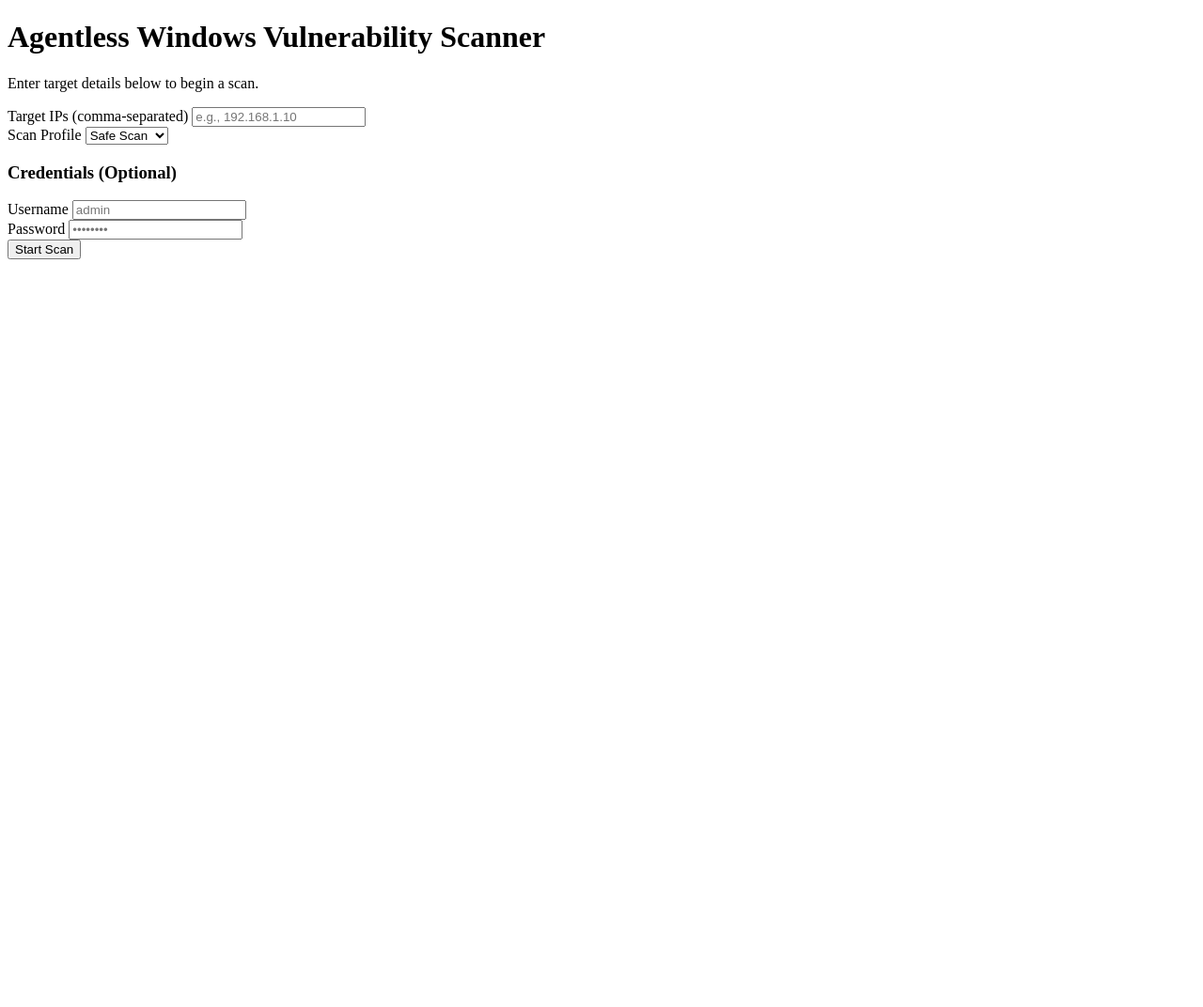
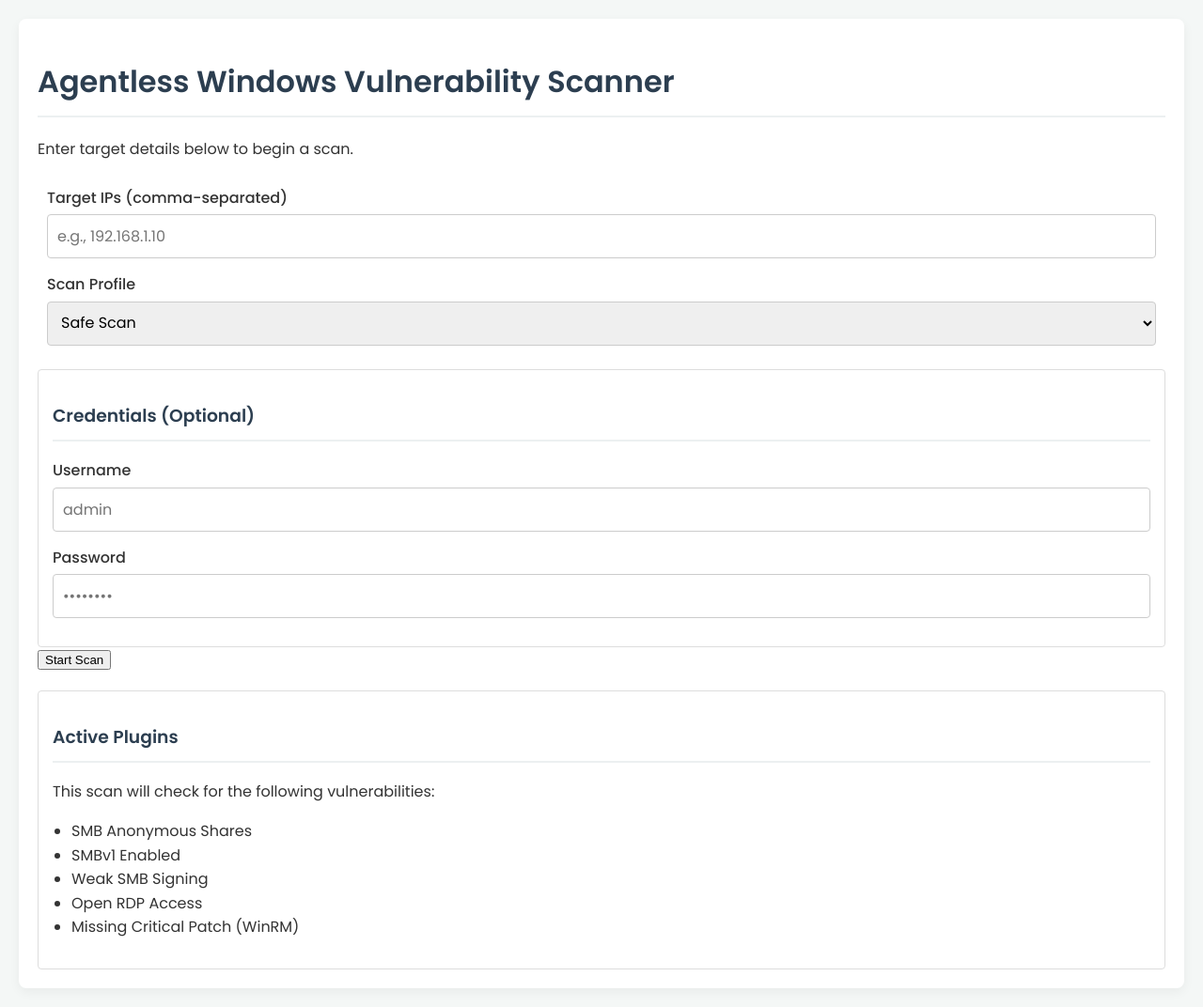
Before and after one commit to Tanmoy16/Windows_scanner, a Flask app: page / in a window 1280 px wide. Shown: the whole page at 94% size. Before the commit the page ends 276 px from the top, so only its background shows below. Run offline with Flask 3, Linux system fonts and the light colour scheme.

Commit message:
Inital commit

```diff
--- a/web_ui/app.py
+++ b/web_ui/app.py
@@ -8,7 +8,9 @@ from flask import Flask, render_template, request
 sys.path.append(os.path.join(os.path.dirname(__file__), '..'))
 from scanner.integration import run_scan
 
-app = Flask(__name__)
+app = Flask(__name__,
+            static_folder='static',
+            template_folder='templates')
 
 @app.route('/')
 def index():
--- a/web_ui/static/style.css
+++ b/web_ui/static/style.css
@@ -1,29 +1,178 @@
-/* Add these new styles to your existing style.css */
-
-.back-button {
-    display: block;
-    width: 200px;
-    margin: 2rem auto 0;
-    text-align: center;
-    padding: 0.7rem;
-    background-color: var(--secondary-color);
-    color: var(--accent-color);
-    border: 1px solid var(--accent-color);
-    border-radius: 5px;
-    text-decoration: none;
-    font-weight: 500;
-    transition: all 0.3s ease;
+/* Simple reset and base styling */
+body {
+    font-family: 'Poppins', -apple-system, BlinkMacSystemFont, "Segoe UI", Roboto, "Helvetica Neue", Arial, sans-serif;
+    background-color: #f4f7f6;
+    color: #333;
+    line-height: 1.6;
+    margin: 0;
+    padding: 20px;
 }
 
-.back-button:hover {
-    background-color: var(--accent-color);
+.container {
+    max-width: 1200px;
+    margin: 0 auto;
+    padding: 20px;
+    background-color: #ffffff;
+    border-radius: 8px;
+    box-shadow: 0 4px 12px rgba(0, 0, 0, 0.05);
+}
+
+h1, h3 {
+    color: #2c3e50;
+    border-bottom: 2px solid #ecf0f1;
+    padding-bottom: 10px;
+}
+
+/* Form styling from your index.html */
+.scan-form {
+    display: grid;
+    grid-gap: 20px;
+}
+.form-section {
+    padding: 10px;
+}
+.form-group {
+    display: flex;
+    flex-direction: column;
+    margin-bottom: 15px;
+}
+.credentials-section {
+    border: 1px solid #ddd;
+    border-radius: 4px;
+    padding: 15px;
+}
+label {
+    font-weight: 500;
+    margin-bottom: 5px;
+}
+input[type="text"], input[type="password"], select {
+    padding: 10px;
+    border: 1px solid #ccc;
+    border-radius: 4px;
+    font-size: 16px;
+    font-family: inherit;
+}
+.radio-group {
+    line-height: 1.8;
+}
+
+/* Button styling */
+.button-primary, .back-button {
+    display: inline-block;
+    padding: 12px 20px;
+    border: none;
+    border-radius: 4px;
+    font-size: 16px;
+    font-weight: bold;
+    text-align: center;
+    text-decoration: none;
+    cursor: pointer;
+    width: 200px;
+    margin: 1rem auto 0;
+}
+.button-primary {
+    background-color: #3498db;
     color: white;
 }
+.button-primary:hover {
+    background-color: #2980b9;
+}
+.back-button {
+    background-color: #ecf0f1;
+    color: #333;
+}
+.back-button:hover {
+    background-color: #bdc3c7;
+}
+
+/* Dashboard styles */
+.dashboard {
+    background-color: #f8f9fa;
+    border: 1px solid #e0e0e0;
+    border-radius: 8px;
+    padding: 20px;
+    margin-bottom: 20px;
+}
+.dashboard h3 {
+    margin-top: 0;
+    border-bottom: 1px solid #ddd;
+    padding-bottom: 10px;
+}
+.summary-boxes {
+    display: flex;
+    gap: 15px;
+    justify-content: flex-start;
+}
+.box {
+    padding: 15px 25px;
+    border-radius: 8px;
+    text-align: center;
+    color: white;
+}
+.box strong {
+    display: block;
+    font-size: 2.5em;
+    font-weight: 600;
+}
+.box span {
+    font-size: 1.1em;
+}
+
+/* Results Card styles from your HTML */
+.result-card {
+    background-color: #fff;
+    border: 1px solid #ddd;
+    border-radius: 5px;
+    margin-bottom: 1rem;
+    box-shadow: 0 2px 4px rgba(0,0,0,0.05);
+}
+.result-header {
+    display: flex;
+    align-items: center;
+    padding: 1rem;
+    cursor: pointer;
+    background-color: #f9f9f9;
+}
+.result-header:hover {
+    background-color: #f1f1f1;
+}
+.result-details {
+    max-height: 0;
+    overflow: hidden;
+    transition: max-height 0.3s ease-out;
+}
+.result-details-content {
+    padding: 1rem;
+    border-top: 1px solid #eee;
+}
+.result-details-content p {
+    margin-top: 0.5rem;
+    margin-bottom: 1rem;
+}
+.host { font-weight: 600; margin-right: 1rem; }
+.vulnerability { font-weight: 500; margin-right: auto; }
+.severity-badge, .status-badge {
+    padding: 0.25rem 0.6rem;
+    border-radius: 10px;
+    font-size: 0.8rem;
+    font-weight: 600;
+    margin-left: 0.5rem;
+    color: white;
+}
+.status-fail { background-color: #e74c3c; }
+.status-pass { background-color: #2ecc71; }
+.status-info { background-color: #3498db; }
+
+.severity-critical { background-color: #c0392b; }
+.severity-high { background-color: #e74c3c; }
+.severity-medium { background-color: #f39c12; }
+.severity-low { background-color: #3498db; }
+.severity-info { background-color: #95a5a6; }
+.severity-unknown { background-color: #7f8c8d; }
 
 .no-results {
     text-align: center;
-    color: var(--text-muted);
     padding: 2rem;
-    background-color: var(--secondary-color);
+    background-color: #f9f9f9;
     border-radius: 5px;
 }
--- a/web_ui/templates/index.html
+++ b/web_ui/templates/index.html
@@ -49,7 +49,19 @@
                 </div>
 
                 <button type="submit" id="scan-button">Start Scan</button>
-            </form>
+
+                <div class="form-section credentials-section" style="margin-top: 20px;">
+                    <h3>Active Plugins</h3>
+                    <p>This scan will check for the following vulnerabilities:</p>
+                    <ul style="margin-top: 0; padding-left: 20px;">
+                        <li>SMB Anonymous Shares</li>
+                        <li>SMBv1 Enabled</li>
+                        <li>Weak SMB Signing </li>
+                        <li>Open RDP Access</li>
+                        <li>Missing Critical Patch (WinRM)</li>
+                    </ul>
+                </div>
+                </form>
         </main>
     </div>
 
```
Also changed, not shown: scanner/scanner.py (+49 -0 lines).
